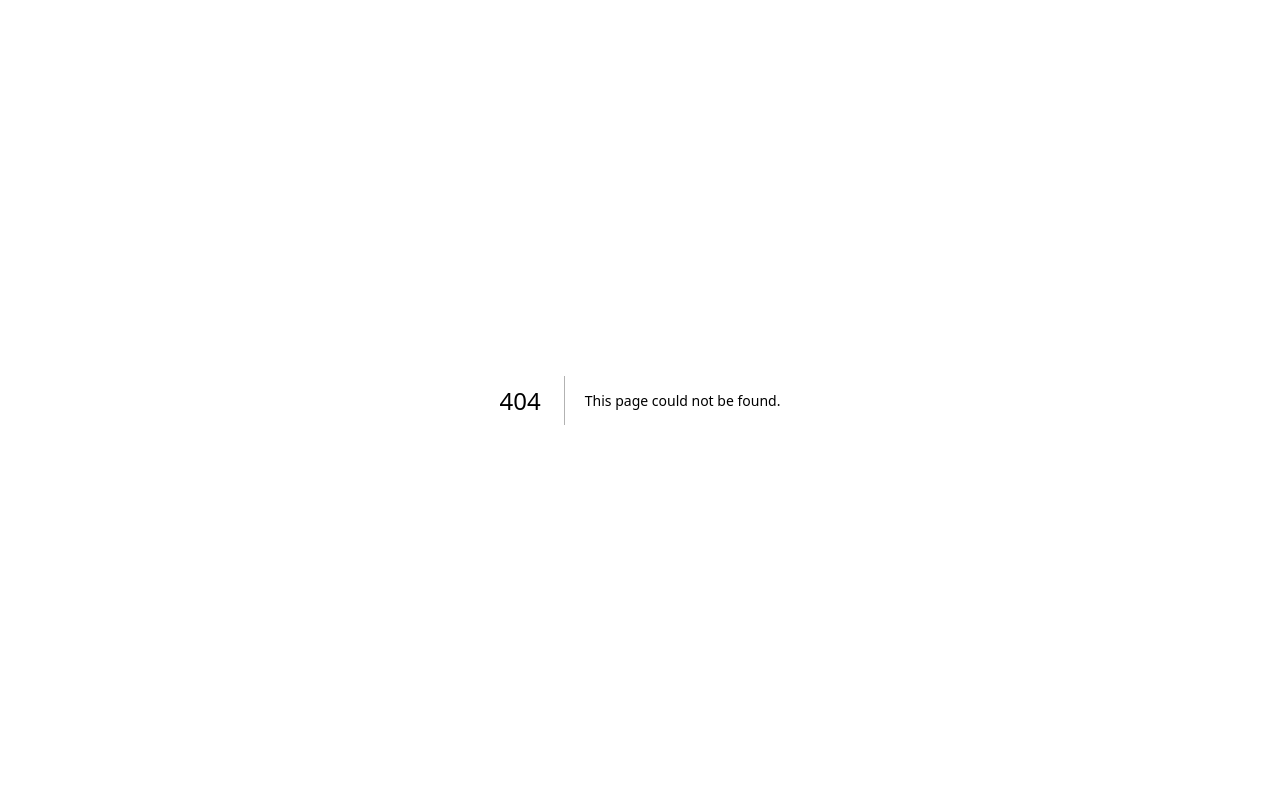
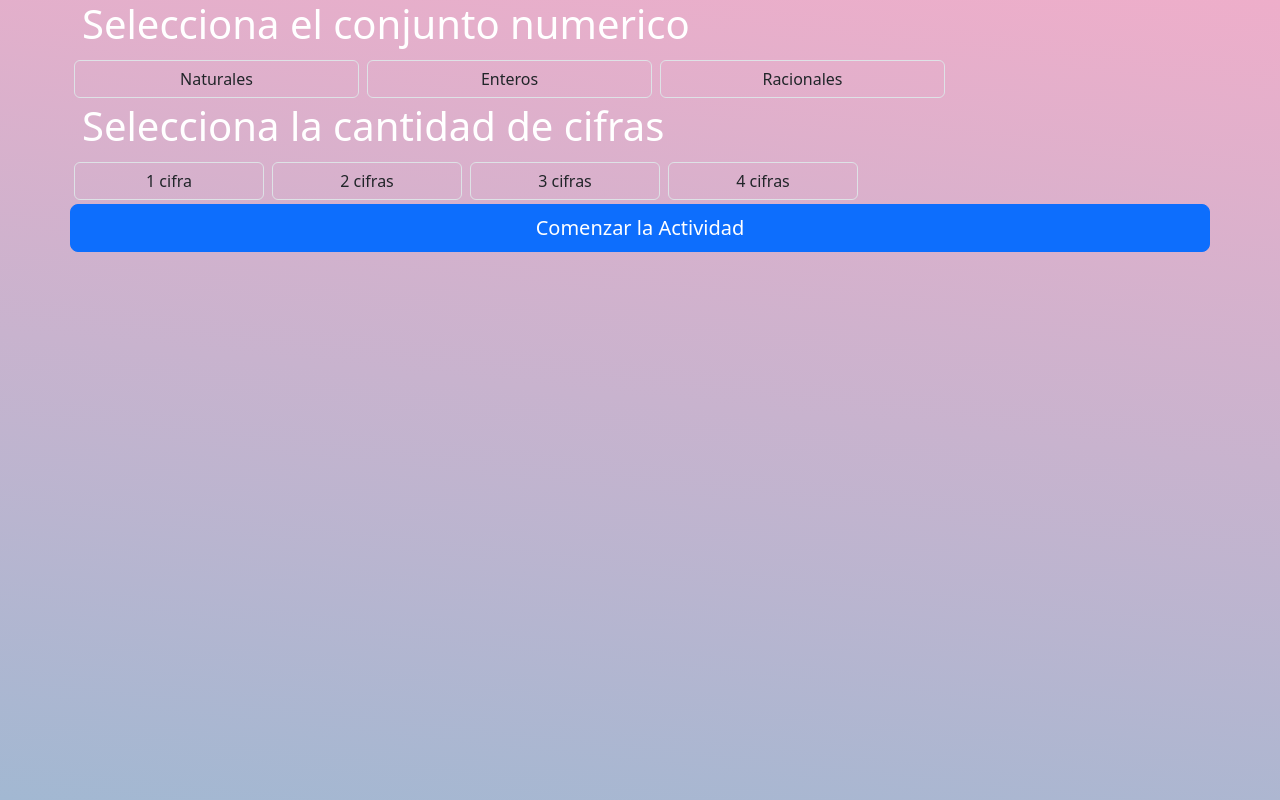
Before and after one commit to Docente-JValdesR/appMatematicas, a Next.js app: page /adicion/ejercicios in a window 1280 px wide. Before the commit this address had no page. Built offline with nearby package versions, Linux system fonts and the light colour scheme.

Commit message:
trabajando en la adicion. como se presentan los resultados

```diff
--- a/package.json
+++ b/package.json
@@ -14,6 +14,7 @@
     "bootstrap-icons": "^1.10.5",
     "eslint": "8.45.0",
     "eslint-config-next": "13.4.10",
+    "framer-motion": "^10.13.0",
     "next": "13.4.10",
     "react": "18.2.0",
     "react-dom": "18.2.0"
--- a/pages/_app.js
+++ b/pages/_app.js
@@ -1,6 +1,7 @@
 import { useEffect } from "react";
 import "bootstrap/dist/css/bootstrap.min.css";
 import "bootstrap-icons/font/bootstrap-icons.css";
+import "../styles/globals.css";
 import { useRouter } from "next/router";
 
 function MyApp({ Component, pageProps }) {
--- /dev/null
+++ b/pages/adicion/ejercicios.js
@@ -0,0 +1,166 @@
+import React, { useState } from "react";
+
+export default function Actividad() {
+  const [tipodeNumero, setTipodeNumero] = useState("");
+  const [cifras, setCifras] = useState(0);
+  const [sumandos, setSumandos] = useState([]);
+  const [resultado, setResultado] = useState(null);
+
+  // Función para obtener el máximo común divisor (MCD) entre dos números
+  const mcd = (a, b) => {
+    return b === 0 ? a : mcd(b, a % b);
+  };
+
+  // Función para simplificar una fracción
+  const simplificarFraccion = (numerador, denominador) => {
+    const divisorComun = mcd(numerador, denominador);
+    return [numerador / divisorComun, denominador / divisorComun];
+  };
+
+  // Función para generar dos números aleatorios en un contexto numérico específico
+  const generarSumandosAleatorios = (cantidadCifras, contextoNumerico) => {
+    const base = Math.pow(10, cantidadCifras - 1);
+    let nuevosSumandos = [];
+
+    switch (contextoNumerico) {
+      case "natural":
+        nuevosSumandos.push([Math.floor(base * Math.random() * 9) + 1, 1]); // Número natural entre 1 y 9 como fracción
+        nuevosSumandos.push([Math.floor(base * Math.random() * 9) + 1, 1]); // Número natural entre 1 y 9 como fracción
+        break;
+
+      case "entero":
+        nuevosSumandos.push([
+          (Math.random() < 0.5 ? -1 : 1) * Math.floor(base * Math.random() * 9),
+          1,
+        ]); // Valor absoluto entre 1 y 9 como fracción
+        nuevosSumandos.push([
+          (Math.random() < 0.5 ? -1 : 1) * Math.floor(base * Math.random() * 9),
+          1,
+        ]); // Valor absoluto entre 1 y 9 como fracción
+        break;
+
+      case "racional":
+        const numerador1 =
+          (Math.random() < 0.5 ? -1 : 1) * Math.floor(Math.random() * 9) + 1;
+        const denominador1 = Math.floor(Math.random() * 9) + 1;
+        nuevosSumandos.push([numerador1, denominador1]); // Primer número racional como fracción
+
+        const numerador2 =
+          (Math.random() < 0.5 ? -1 : 1) * Math.floor(Math.random() * 9) + 1;
+        const denominador2 = Math.floor(Math.random() * 9) + 1;
+        nuevosSumandos.push([numerador2, denominador2]); // Segundo número racional como fracción
+        break;
+
+      default:
+        return "Error: El contexto numérico no es válido.";
+    }
+    setSumandos(nuevosSumandos);
+    setResultado(null); // Reseteamos el resultado al generar nuevos sumandos.
+  };
+
+  // Función para formatear un número en formato vertical
+  const formatearNumeroVertical = (numero) => {
+    if (numero < 0) {
+      // Si es negativo, tomamos el valor absoluto y agregamos el signo "-" al resultado
+      numero = Math.abs(numero);
+      return ["-" + numero.toString().split("").reverse().join("")];
+    } else {
+      return [numero.toString().split("").reverse().join("")];
+    }
+  };
+
+  // Función para mostrar el resultado de la suma
+  const mostrarResultado = () => {
+    const resultadoSuma = sumandos.reduce(
+      (acumulador, sumando) => acumulador + sumando[0],
+      0
+    );
+    setResultado(resultadoSuma);
+  };
+
+  return (
+    <div className="container vh-100">
+      <div className="row">
+        <h1>Selecciona el conjunto numerico</h1>
+        <button
+          onClick={() => setTipodeNumero("natural")}
+          className="col-3 border rounded m-1 btn"
+        >
+          Naturales
+        </button>
+        <button
+          onClick={() => setTipodeNumero("entero")}
+          className="col-3 border rounded m-1 btn"
+        >
+          Enteros
+        </button>
+        <button
+          onClick={() => setTipodeNumero("racional")}
+          className="col-3 border rounded m-1 btn"
+        >
+          Racionales
+        </button>
+      </div>
+      {tipodeNumero === "racional" ? null : (
+        <div className="row">
+          <h1>Selecciona la cantidad de cifras</h1>
+          <button
+            onClick={() => setCifras(1)}
+            className="col-2 border rounded m-1 btn"
+          >
+            1 cifra
+          </button>
+          <button
+            onClick={() => setCifras(2)}
+            className="col-2 border rounded m-1 btn"
+          >
+            2 cifras
+          </button>
+          <button
+            onClick={() => setCifras(3)}
+            className="col-2 border rounded m-1 btn"
+          >
+            3 cifras
+          </button>
+          <button
+            onClick={() => setCifras(4)}
+            className="col-2 border rounded m-1 btn"
+          >
+            4 cifras
+          </button>
+        </div>
+      )}
+
+      <div className="row">
+        <button
+          className="btn btn-primary btn-lg"
+          onClick={() => generarSumandosAleatorios(cifras, tipodeNumero)}
+        >
+          Comenzar la Actividad
+        </button>
+      </div>
+
+      <div className="row">
+        {sumandos.map((sumando, index) => (
+          <p key={index}>
+            Sumando {index + 1}: {formatearNumeroVertical(sumando[0])}
+          </p>
+        ))}
+      </div>
+
+      {resultado !== null && (
+        <div className="row">
+          <p>Resultado: {formatearNumeroVertical(resultado)}</p>
+        </div>
+      )}
+
+      {sumandos.length > 0 && resultado === null && (
+        <div className="row">
+          <button className="btn btn-success btn-lg" onClick={mostrarResultado}>
+            Mostrar Resultado
+          </button>
+        </div>
+      )}
+    </div>
+  );
+}
--- a/styles/globals.css
+++ b/styles/globals.css
@@ -13,3 +13,10 @@ body {
 * {
   box-sizing: border-box;
 }
+
+.menu {
+  height: 15vh;
+}
+.menu:hover {
+  background-color: rgba(0, 0, 0, 0.2);
+}
```
Also changed, not shown: pages/adicion/index.js (added, +27 -0 lines), pages/menu.js (+25 -6 lines), 1 other file (tests, documents, lock files or other folders).
